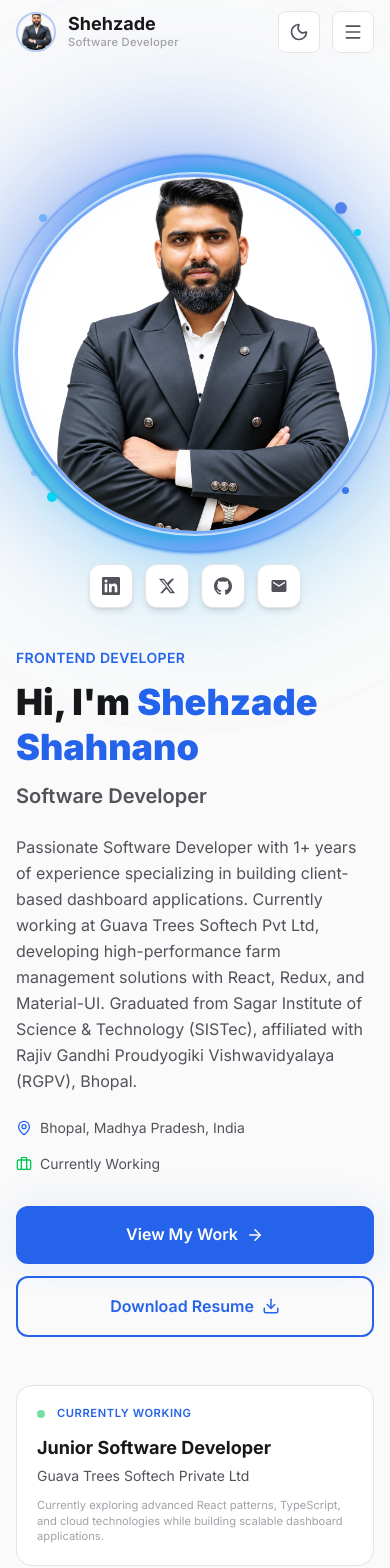
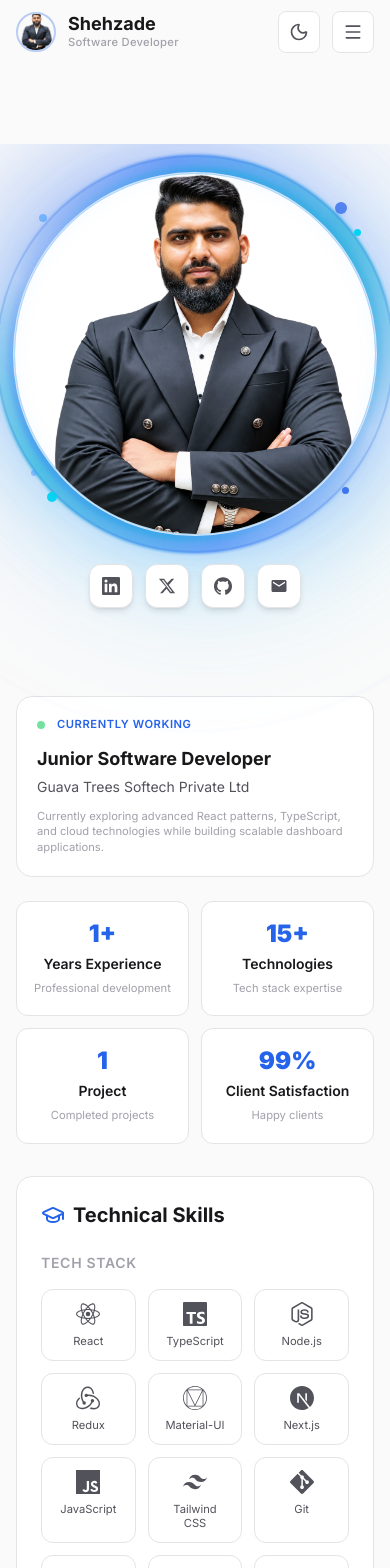
Before and after one commit to shehzadeshahnano/shehzade-portfolio, a Next.js app: page / in a window 390 px wide. Shown: the top 1568 px of the page. Built offline with nearby package versions, Linux system fonts and the light colour scheme.

Commit message:
fix responsiveness

```diff
--- a/app/achievements/[slug]/page.tsx
+++ b/app/achievements/[slug]/page.tsx
@@ -146,12 +146,14 @@ export default async function AchievementDetailPage({ params }: AchievementPageP
                         </div>
 
                         {/* Right: 3D Image */}
-                        <div className={`relative w-full h-[400px] lg:h-[500px] rounded-2xl shadow-2xl ${colors.glow}`}>
-                            <AwardImage3D
-                                src={achievement.image}
-                                alt={achievement.title}
-                                category={achievement.category}
-                            />
+                        <div className="relative w-full h-[400px] lg:h-[500px] overflow-hidden">
+                            <div className={`w-full h-full rounded-2xl shadow-2xl ${colors.glow} overflow-hidden`}>
+                                <AwardImage3D
+                                    src={achievement.image}
+                                    alt={achievement.title}
+                                    category={achievement.category}
+                                />
+                            </div>
                         </div>
                     </div>
                 </div>
--- a/app/globals.css
+++ b/app/globals.css
@@ -59,6 +59,21 @@
     background: var(--background);
   }
 
+  .container-width {
+    overflow-y: visible !important;
+     overflow-x: hidden !important;
+  }
+
+  /* Constrain 3D transforms on mobile */
+  @media (max-width: 768px) {
+    .perspective-1000 {
+      perspective: 500px;
+    }
+
+    [style*="translateZ"] {
+      transform: none !important;
+    }
+  }
   /* FIX: Disable ALL focus outlines globally */
   *:focus {
     outline: none !important;
--- a/app/page.tsx
+++ b/app/page.tsx
@@ -44,68 +44,22 @@ export default function Home() {
     <>
       {/* HERO SECTION */}
       <section className="section-padding pt-12 lg:pt-20">
-        <div className="container-width">
-          <div className="grid grid-cols-1 lg:grid-cols-2 gap-10 lg:gap-12 mb-12">
+        <div className="container-width overflow-visible">
+          <div className="grid grid-cols-1 lg:grid-cols-2 gap-10 lg:gap-12 mb-12 overflow-visible">
 
             {/* Left: Intro */}
             <div className="flex flex-col gap-6 order-2 lg:order-1">
-              <div className="flex flex-col gap-3">
-                <p className="text-sm font-semibold text-brand-blue tracking-wide uppercase">
-                  {PORTFOLIO.shortBio}
-                </p>
-                <h1 className="text-4xl lg:text-5xl xl:text-6xl font-black text-text-primary leading-tight">
-                  Hi, I&apos;m{' '}
-                  <span className="brand-text">{PORTFOLIO.name}</span>
-                </h1>
-                <p className="text-xl lg:text-2xl font-semibold text-text-secondary">
-                  {PORTFOLIO.title}
-                </p>
-              </div>
-
-              <p className="text-base lg:text-lg text-text-secondary leading-relaxed max-w-xl">
-                {PORTFOLIO.bio}
-              </p>
-
-              {/* Quick Info Row */}
-              <div className="flex flex-wrap gap-4 text-sm text-text-secondary">
-                <div className="flex items-center gap-2">
-                  <MapPin size={16} className="text-brand-blue" />
-                  <span>{PORTFOLIO.location}</span>
-                </div>
-                <div className="flex items-center gap-2">
-                  <Briefcase size={16} className="text-green-500" />
-                  <span>Currently Working</span>
-                </div>
-              </div>
-
-              {/* CTA Buttons */}
-              <div className="flex flex-col sm:flex-row gap-3 pt-2">
-                <Link
-                  href="/projects"
-                  className="flex-1 inline-flex items-center justify-center gap-2 px-8 py-4 rounded-xl bg-brand-blue text-white font-semibold hover:opacity-90 transition-all duration-300 shadow-glow"
-                >
-                  View My Work
-                  <ArrowRight size={18} />
-                </Link>
-                <a
-                  href="/resume.pdf"
-                  download="Shehzade_Shahnano_Resume.pdf"
-                  className="flex-1 inline-flex items-center justify-center gap-2 px-8 py-4 rounded-xl border-2 border-brand-blue text-brand-blue font-semibold hover:bg-brand-blue hover:text-white transition-all duration-300"
-                >
-                  Download Resume
-                  <Download size={18} />
-                </a>
-              </div>
+              {/* ... all your content ... */}
             </div>
 
-            {/* Right: Image + Social Links - Properly Contained */}
-            <div className="order-1 lg:order-2 flex flex-col items-center justify-center">
-              {/* Image Container - Z-INDEX CONTROLLED */}
-              <div className="w-full h-[420px] sm:h-[460px] md:h-[500px] lg:h-[540px] flex items-center justify-center relative z-10">
+            {/* Right: Image + Social Links */}
+            <div className="order-1 lg:order-2 flex flex-col items-center justify-center overflow-visible">
+              {/* Image Container */}
+              <div className="w-full h-[420px] sm:h-[460px] md:h-[500px] lg:h-[540px] flex items-center justify-center relative z-10 overflow-visible">
                 <Scene3D />
               </div>
 
-              {/* Social Links - Z-INDEX FIXED */}
+              {/* Social Links */}
               <div className="flex justify-center gap-3 mt-0 relative z-50">
                 {socialLinks.map((social) => {
                   const IconComponent = social.icon;
--- a/components/canvas/AwardImage3D.tsx
+++ b/components/canvas/AwardImage3D.tsx
@@ -103,25 +103,27 @@ export default function AwardImage3D({ src, alt, category }: AwardImage3DProps)
   const shouldShowPlaceholder = !src || imageError || src.includes('placeholder')
 
   return (
-    <div ref={ref} className="relative w-full h-full perspective-1000">
+    <div ref={ref} className="relative w-full h-full perspective-1000 overflow-hidden">
     <motion.div
       style={{
         rotateX,
         rotateY,
         transformStyle: 'preserve-3d',
       }}
-        className="relative w-full h-full"
+      className="relative w-full h-full overflow-hidden"
+      // Add bounds to prevent overflow
+      transition={{ type: "tween", ease: "easeOut", duration: 0.15 }}
     >
-        {/* Glow background */}
+      {/* Glow background - constrained */}
       <div
-          className={`absolute inset-0 bg-gradient-to-br ${style.gradient} blur-2xl opacity-40 rounded-2xl`}
-          style={{ transform: 'translateZ(-50px)' }}
+        className={`absolute inset-2 bg-gradient-to-br ${style.gradient} blur-xl opacity-40 rounded-2xl`}
+        style={{ transform: 'translateZ(-20px)' }}
       />
 
-        {/* Main Container */}
+      {/* Main Container - constrained */}
       <div
         className={`relative w-full h-full rounded-2xl overflow-hidden border-2 ${style.border} shadow-2xl`}
-          style={{ transform: 'translateZ(20px)' }}
+        style={{ transform: 'translateZ(10px)' }}
       >
 
           {/* Real Image (if available) */}
--- a/components/canvas/Hero3D.tsx
+++ b/components/canvas/Hero3D.tsx
@@ -9,11 +9,11 @@ export default function Hero3D() {
 
         {/* Outermost soft glow bloom */}
         <div className="absolute rounded-full bg-gradient-to-br from-brand-blue/25 via-blue-500/10 to-cyan-400/20 blur-3xl"
-             style={{ width: '500px', height: '500px' }} />
+          style={{ width: '500px', height: '500px' }} />
 
         {/* Second glow layer */}
         <div className="absolute rounded-full bg-gradient-to-tr from-cyan-400/15 via-brand-blue/20 to-blue-600/15 blur-2xl"
-             style={{ width: '440px', height: '440px' }} />
+          style={{ width: '440px', height: '440px' }} />
 
         {/* Animated rotating gradient ring - outer */}
         <div
@@ -86,7 +86,6 @@ export default function Hero3D() {
           style={{
             width: '360px',
             height: '360px',
-            border: '3px solid rgba(59, 130, 246, 0.7)',
             boxShadow: '0 0 0 1px rgba(6, 182, 212, 0.2), 0 0 30px rgba(59, 130, 246, 0.35), 0 0 60px rgba(59, 130, 246, 0.15), inset 0 0 20px rgba(59, 130, 246, 0.05)',
           }}
         >
--- a/components/canvas/Scene3D.tsx
+++ b/components/canvas/Scene3D.tsx
@@ -13,5 +13,9 @@ const Hero3D = dynamic(() => import('./Hero3D'), {
 })
 
 export default function Scene3D() {
-  return <Hero3D />
+  return (
+    <div className="w-full h-full overflow-visible">
+      <Hero3D />
+    </div>
+  )
 }
```
Lines whose indentation alone changed are shown as unchanged.
